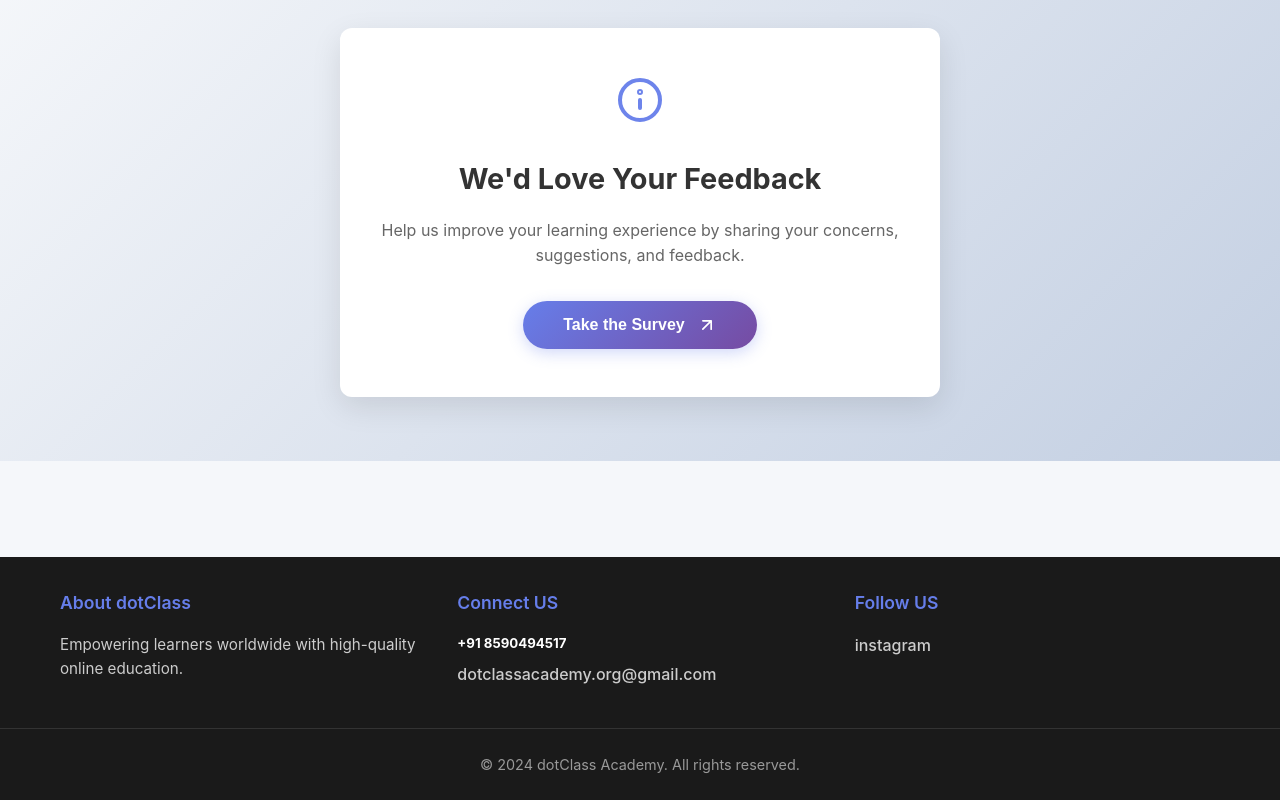
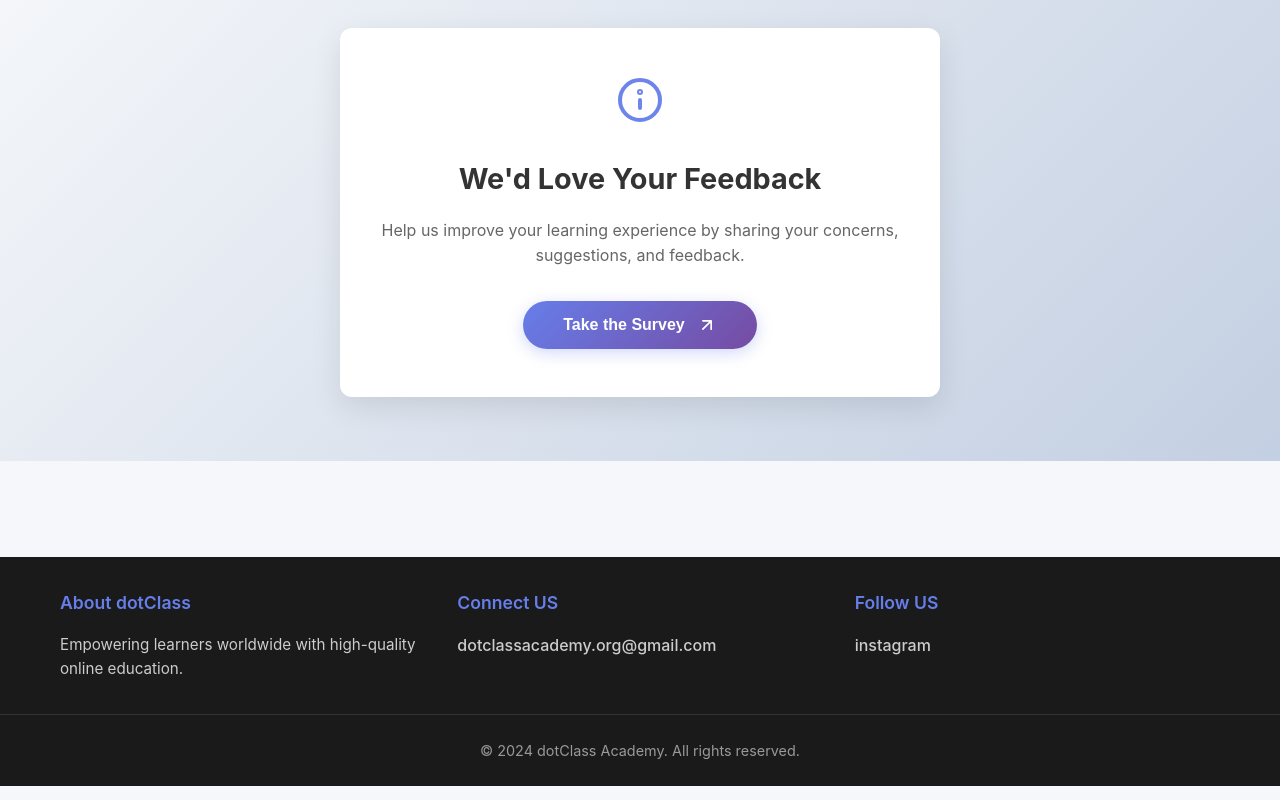
Before and after one commit to dotclassacademy/dotClassUI, a React (Create React App) app: page / in a window 1280 px wide. Shown: the part 830-1630 px from the top of the page. Built offline with nearby package versions, Linux system fonts and the light colour scheme.

Commit message:
all codews

```diff
--- a/package.json
+++ b/package.json
@@ -8,6 +8,7 @@
     "react-dom": "^18.2.0",
     "react-scripts": "5.0.1"
   },
+  "homepage": "https://dotclassacademy.github.io/dotClassUI",
   "scripts": {
     "start": "react-scripts start",
     "build": "react-scripts build",
--- a/src/components/Footer.js
+++ b/src/components/Footer.js
@@ -14,9 +14,7 @@ function Footer() {
         <div className="footer-section">
           <h4>Connect US</h4>
           <ul>
-            <li>
-              <h5>+91 8590494517</h5>
-            </li>
+            <li></li>
             <li>
               <a href="mailto:dotclassacademy.org@gmail.com">
                 dotclassacademy.org@gmail.com
```
Also changed, not shown: 1 other file (tests, documents, lock files or other folders).
